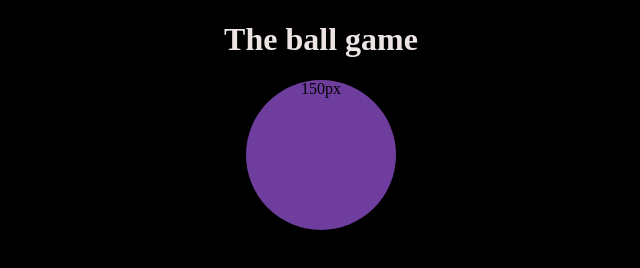
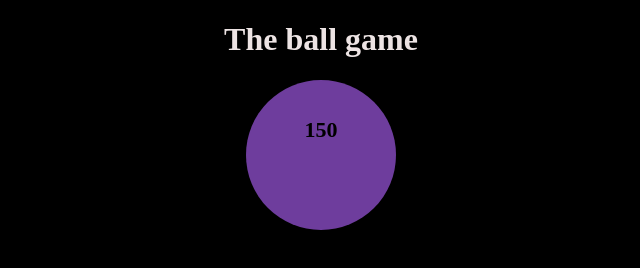
Before and after one commit to yotvat/gitBasics, a plain HTML site: page index.html in a window 1280 px wide. Both pictures are taken after a click on the element "100". Shown: the full height of the page, 319-959 px from the left. Drawn offline with Linux system fonts and the light colour scheme.

Commit message:
Change font style & update onBallClick

```diff
--- a/css/style.css
+++ b/css/style.css
@@ -6,9 +6,12 @@ h1{
     color: rgb(237, 228, 228);
 }
 .ball{
+
+    font-size: 22px;
+    font-weight: bold;
     justify-content: center;
     margin: auto;
-    text-align: center;
+    line-height: 100px;
     width: 100px;
     height: 100px;
     background-color:rgb(110, 61, 157);
--- a/js/main.js
+++ b/js/main.js
@@ -1,7 +1,8 @@
 'use strict'
-
+var ballSize = 100
 function onBallClick(elBall) {
-    elBall.style.width = 150 + 'px'
-    elBall.style.height = 150 + 'px'
-    elBall.innerHTML = elBall.style.height
+    ballSize = ballSize + 50
+    elBall.style.width = ballSize + 'px'
+    elBall.style.height = ballSize + 'px'
+    elBall.innerHTML = ballSize
 }
```
